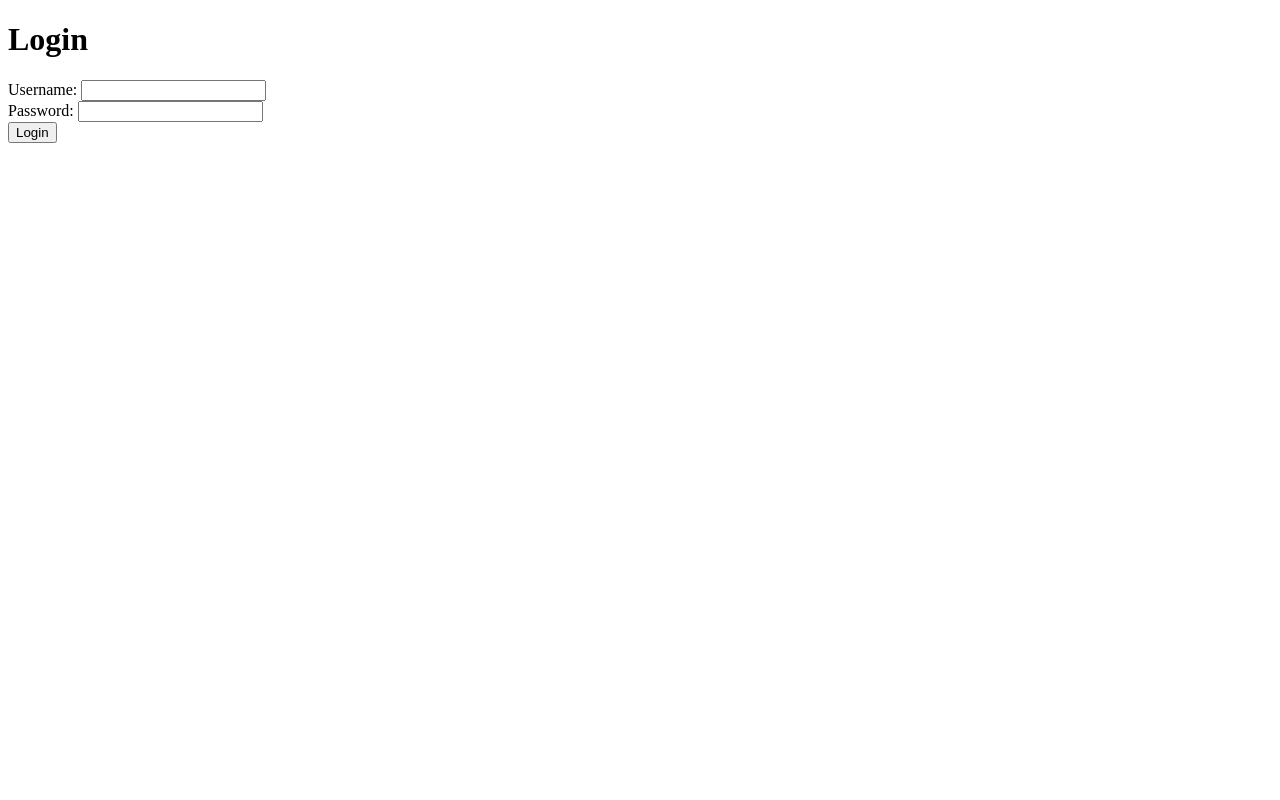
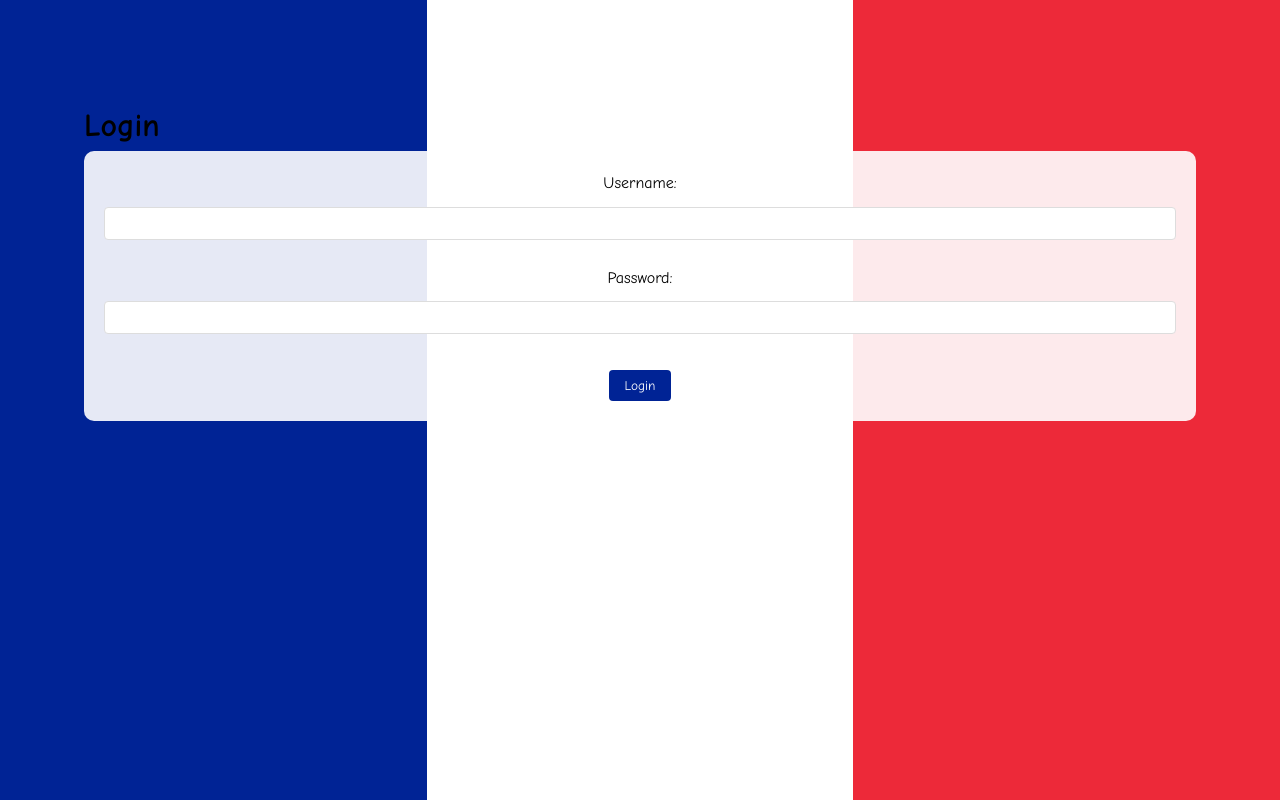
Before and after one commit to Rimisac-de-Valldebon/ERP-Peschaud, a website: page public/index.html in a window 1280 px wide. Drawn offline with Linux system fonts and the light colour scheme.

Commit message:
Styling and Architecture changes

```diff
--- /dev/null
+++ b/public/css/auth.css
@@ -0,0 +1,33 @@
+body {
+    margin: 0;
+    padding: 0;
+    min-height: 100vh;
+    display: flex;
+    flex-direction: column;
+    align-items: center;
+    background: linear-gradient(to right, #002395 33.33%, #FFFFFF 33.33% 66.66%, #ED2939 66.66%);
+    font-family: "Comic Sans MS", cursive;
+}
+
+h1 {
+    color: #000;
+    margin-top: 100px;
+}
+
+form {
+    background: rgba(255, 255, 255, 0.9);
+    padding: 20px;
+    border-radius: 10px;
+    text-align: center;
+}
+
+input {
+    margin: 10px 0;
+    padding: 5px;
+}
+
+button {
+    margin-top: 10px;
+    padding: 5px 15px;
+    font-family: "Comic Sans MS", cursive;
+}
--- /dev/null
+++ b/public/css/style.css
@@ -0,0 +1,69 @@
+/* Reset and common styles */
+* {
+    margin: 0;
+    padding: 0;
+    box-sizing: border-box;
+}
+
+body {
+    font-family: "Comic Sans MS", cursive;
+    line-height: 1.6;
+}
+
+.container {
+    width: 90%;
+    max-width: 1200px;
+    margin: 0 auto;
+    padding: 0 20px;
+}
+
+/* Common button styles */
+.btn {
+    display: inline-block;
+    padding: 8px 16px;
+    border-radius: 4px;
+    border: none;
+    cursor: pointer;
+    transition: background-color 0.3s ease;
+}
+
+.btn-primary {
+    background-color: #002395;
+    color: white;
+}
+
+.btn-secondary {
+    background-color: #ED2939;
+    color: white;
+}
+
+/* Form styles */
+.form-group {
+    margin-bottom: 1rem;
+}
+
+.form-control {
+    width: 100%;
+    padding: 8px;
+    border: 1px solid #ddd;
+    border-radius: 4px;
+}
+
+/* Alert styles */
+.alert {
+    padding: 10px;
+    border-radius: 4px;
+    margin-bottom: 1rem;
+}
+
+.alert-error {
+    background-color: #ffebee;
+    color: #c62828;
+    border: 1px solid #ef9a9a;
+}
+
+.alert-success {
+    background-color: #e8f5e9;
+    color: #2e7d32;
+    border: 1px solid #a5d6a7;
+}
--- a/public/index.html
+++ b/public/index.html
@@ -4,17 +4,23 @@
     <meta charset="UTF-8">
     <meta name="viewport" content="width=device-width, initial-scale=1.0">
     <title>Login</title>
+    <link rel="stylesheet" href="/css/style.css">
+    <link rel="stylesheet" href="/css/auth.css">
 </head>
 <body>
-    <h1>Login</h1>
-    <form action="/login" method="POST">
-        <label for="username">Username:</label>
-        <input type="text" id="username" name="username" required>
-        <br>
-        <label for="password">Password:</label>
-        <input type="password" id="password" name="password" required>
-        <br>
-        <button type="submit">Login</button>
-    </form>
+    <div class="container">
+        <h1>Login</h1>
+        <form action="/login" method="POST">
+            <div class="form-group">
+                <label for="username">Username:</label>
+                <input type="text" id="username" name="username" class="form-control" required>
+            </div>
+            <div class="form-group">
+                <label for="password">Password:</label>
+                <input type="password" id="password" name="password" class="form-control" required>
+            </div>
+            <button type="submit" class="btn btn-primary">Login</button>
+        </form>
+    </div>
 </body>
 </html>
```
Also changed, not shown: server.js (+7 -0 lines), README.md, SS/server2.js (renamed from server2.js), SS/test-server.js (renamed from test-server.js).
